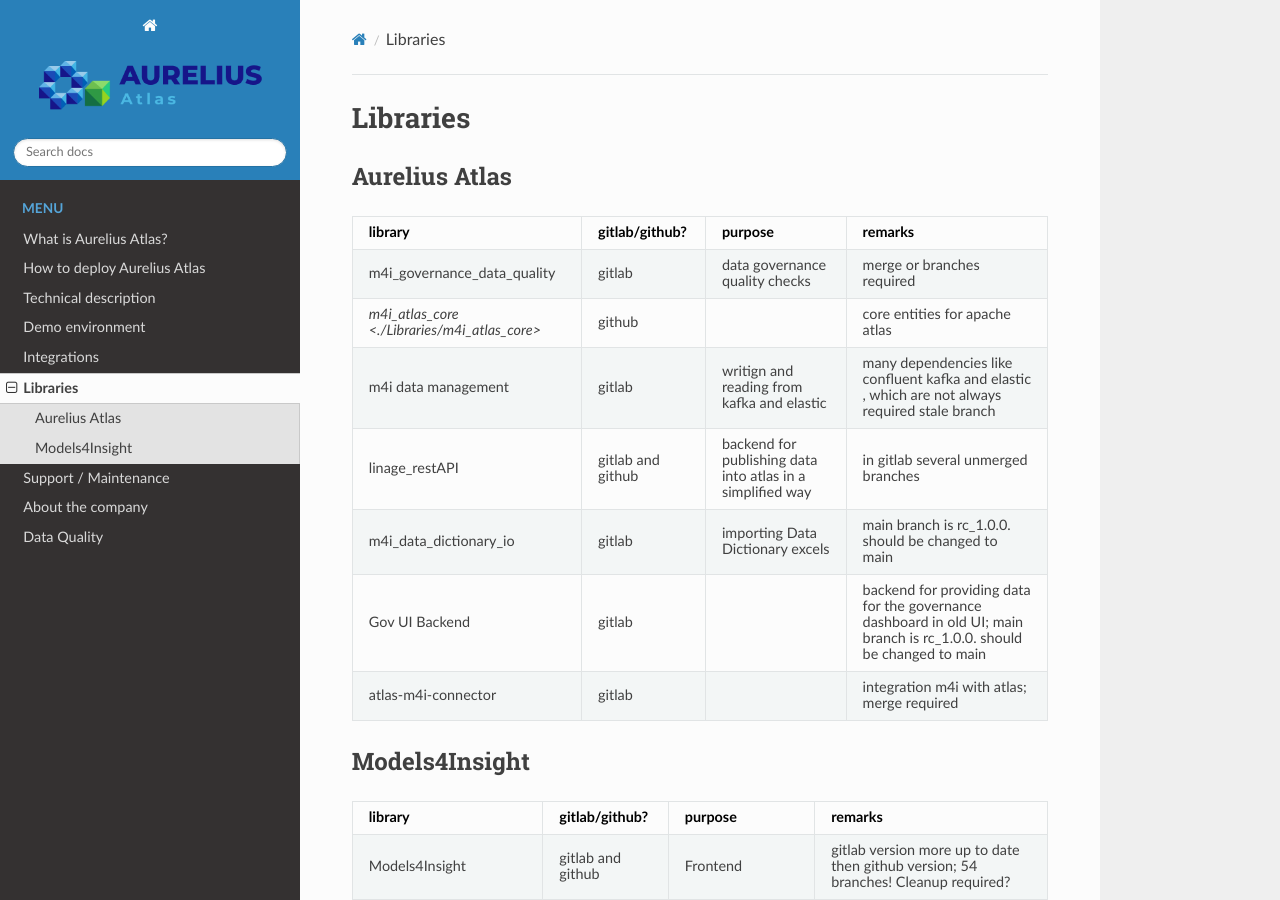
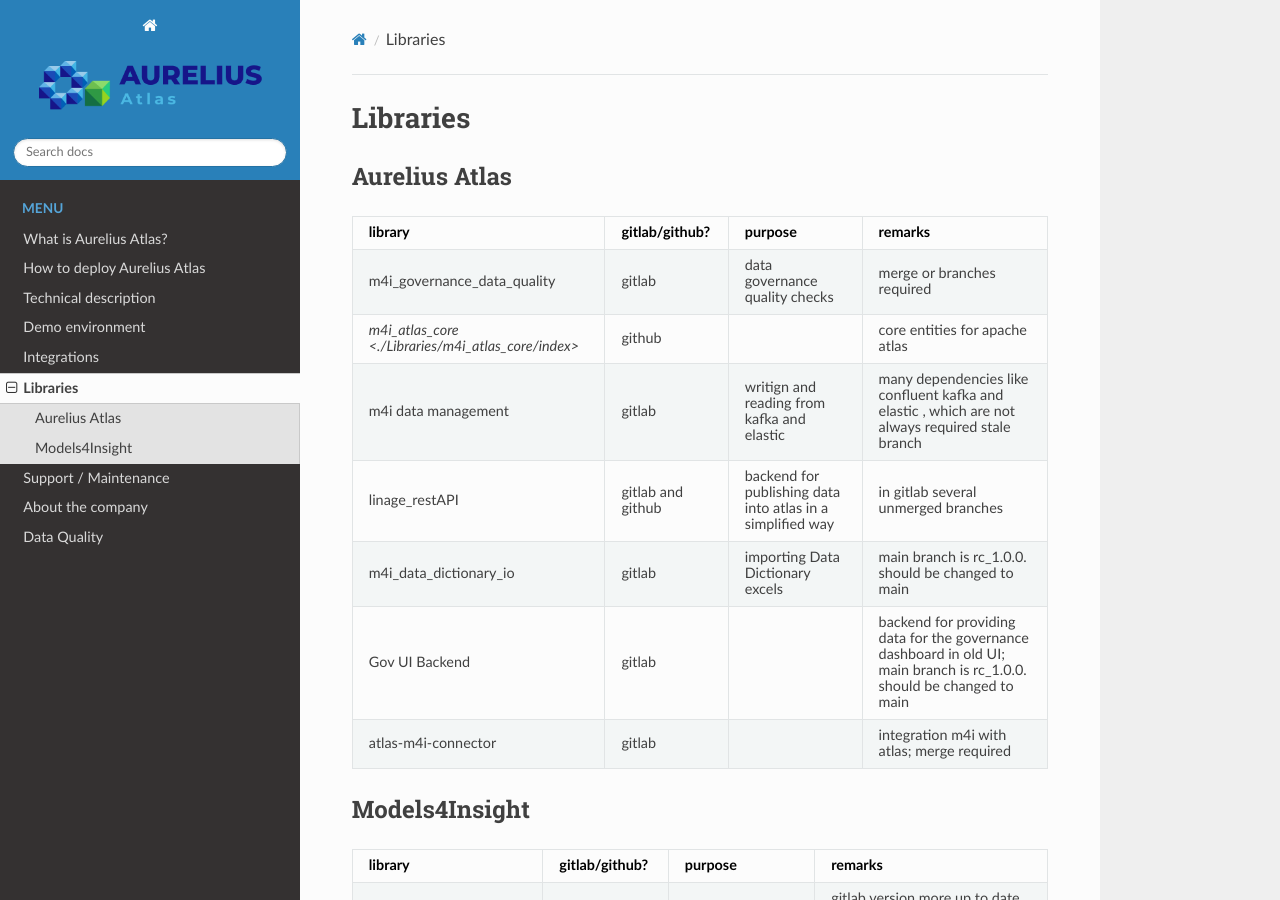
Before and after one commit to aureliusenterprise/doc_technical_manual, a Sphinx documentation site: the page built from DOc/docs/source/Options/libraries.rst, in a window 1280 px wide and 900 px high. Built offline with Sphinx 7.4.7 and the Read the Docs theme 2.0.0, drawn with Linux system fonts in a browser that asks for light colours; pages that are not in the unit, such as notebooks, are missing from menus; some of the changed lines change nothing that is shown.

Commit message:
fuixing reference to m4i_atlas_core

```diff
--- a/DOc/docs/source/Options/libraries.rst
+++ b/DOc/docs/source/Options/libraries.rst
@@ -7,28 +7,28 @@
 Aurelius Atlas
 --------------
 
-+-----------------------------------------------+--------------------+-----------------------+-----------------------------------------------------------------------------------------------------------------------+
-| library                                       | gitlab/github?     | purpose               | remarks                                                                                                               |
-+===============================================+====================+=======================+=======================================================================================================================+
-| m4i_governance_data_quality                   | gitlab             | data governance       | merge or branches required                                                                                            |
-|                                               |                    | quality checks        |                                                                                                                       |
-+-----------------------------------------------+--------------------+-----------------------+-----------------------------------------------------------------------------------------------------------------------+
-| `m4i_atlas_core <./Libraries/m4i_atlas_core>` | github             |                       | core entities for apache atlas                                                                                        |
-+-----------------------------------------------+--------------------+-----------------------+-----------------------------------------------------------------------------------------------------------------------+
-| m4i data management                           | gitlab             | writign and reading   | many dependencies like confluent kafka and elastic , which are not always required stale branch                       |
-|                                               |                    | from kafka and elastic|                                                                                                                       |
-+-----------------------------------------------+--------------------+-----------------------+-----------------------------------------------------------------------------------------------------------------------+
-| linage_restAPI                                | gitlab and github  | backend for publishing| in gitlab several unmerged branches                                                                                   |
-|                                               |                    | data into atlas       |                                                                                                                       |
-|                                               |                    | in a simplified way   |                                                                                                                       |
-+-----------------------------------------------+--------------------+-----------------------+-----------------------------------------------------------------------------------------------------------------------+
-| m4i_data_dictionary_io                        | gitlab             | importing Data        | main branch is rc_1.0.0. should be changed to main                                                                    |
-|                                               |                    | Dictionary excels     |                                                                                                                       |
-+-----------------------------------------------+--------------------+-----------------------+-----------------------------------------------------------------------------------------------------------------------+
-| Gov UI Backend                                | gitlab             |                       | backend for providing data for the governance dashboard in old UI; main branch is rc_1.0.0. should be changed to main |
-+-----------------------------------------------+--------------------+-----------------------+-----------------------------------------------------------------------------------------------------------------------+
-| atlas-m4i-connector                           | gitlab             |                       | integration m4i with atlas; merge required                                                                            |
-+-----------------------------------------------+--------------------+-----------------------+-----------------------------------------------------------------------------------------------------------------------+
++-----------------------------------------------------+--------------------+-----------------------+-----------------------------------------------------------------------------------------------------------------------+
+| library                                             | gitlab/github?     | purpose               | remarks                                                                                                               |
++=====================================================+====================+=======================+=======================================================================================================================+
+| m4i_governance_data_quality                         | gitlab             | data governance       | merge or branches required                                                                                            |
+|                                                     |                    | quality checks        |                                                                                                                       |
++-----------------------------------------------------+--------------------+-----------------------+-----------------------------------------------------------------------------------------------------------------------+
+| `m4i_atlas_core <./Libraries/m4i_atlas_core/index>` | github             |                       | core entities for apache atlas                                                                                        |
++-----------------------------------------------------+--------------------+-----------------------+-----------------------------------------------------------------------------------------------------------------------+
+| m4i data management                                 | gitlab             | writign and reading   | many dependencies like confluent kafka and elastic , which are not always required stale branch                       |
+|                                                     |                    | from kafka and elastic|                                                                                                                       |
++-----------------------------------------------------+--------------------+-----------------------+-----------------------------------------------------------------------------------------------------------------------+
+| linage_restAPI                                      | gitlab and github  | backend for publishing| in gitlab several unmerged branches                                                                                   |
+|                                                     |                    | data into atlas       |                                                                                                                       |
+|                                                     |                    | in a simplified way   |                                                                                                                       |
++-----------------------------------------------------+--------------------+-----------------------+-----------------------------------------------------------------------------------------------------------------------+
+| m4i_data_dictionary_io                              | gitlab             | importing Data        | main branch is rc_1.0.0. should be changed to main                                                                    |
+|                                                     |                    | Dictionary excels     |                                                                                                                       |
++-----------------------------------------------------+--------------------+-----------------------+-----------------------------------------------------------------------------------------------------------------------+
+| Gov UI Backend                                      | gitlab             |                       | backend for providing data for the governance dashboard in old UI; main branch is rc_1.0.0. should be changed to main |
++-----------------------------------------------------+--------------------+-----------------------+-----------------------------------------------------------------------------------------------------------------------+
+| atlas-m4i-connector                                 | gitlab             |                       | integration m4i with atlas; merge required                                                                            |
++-----------------------------------------------------+--------------------+-----------------------+-----------------------------------------------------------------------------------------------------------------------+
 
 
 Models4Insight
```
